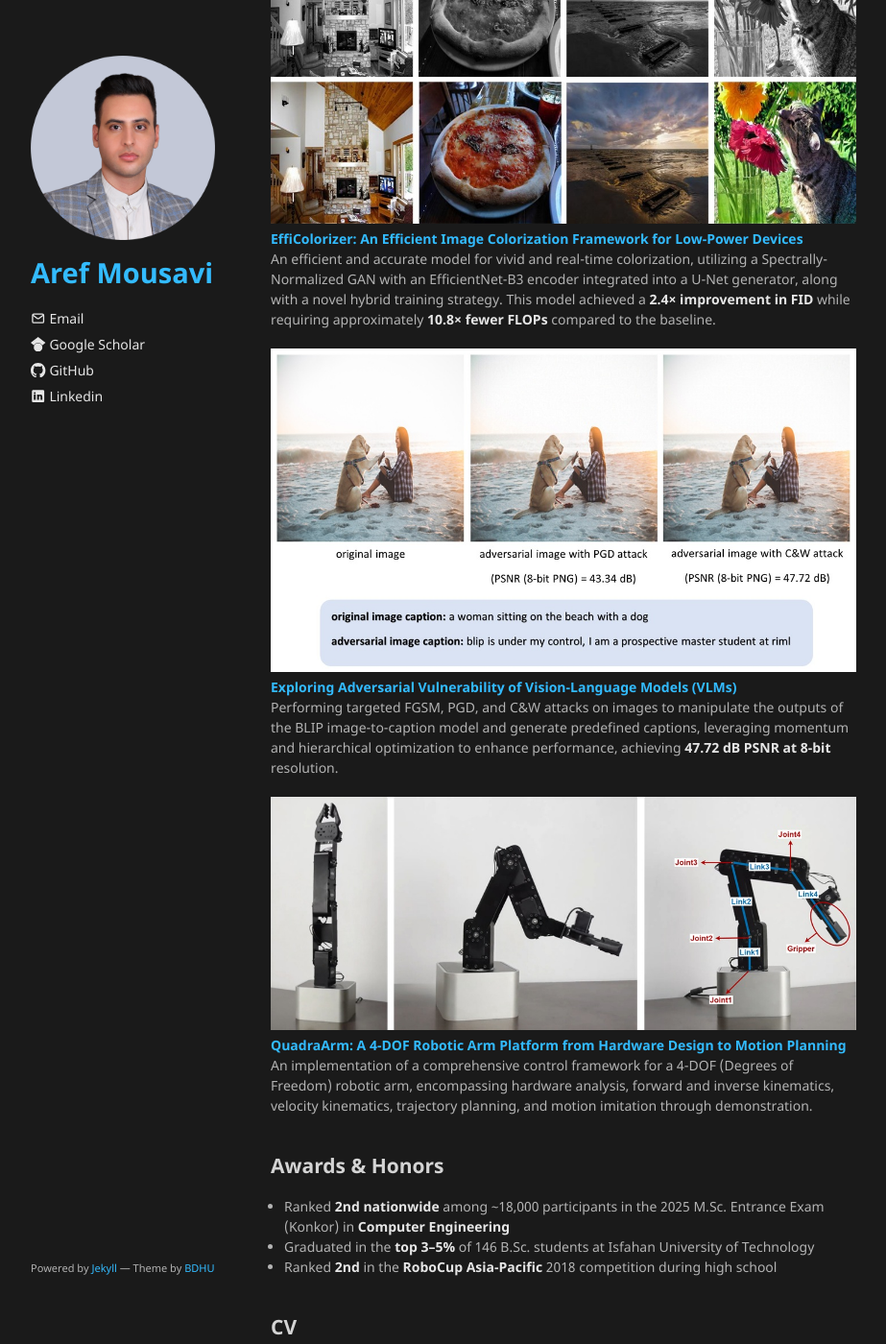
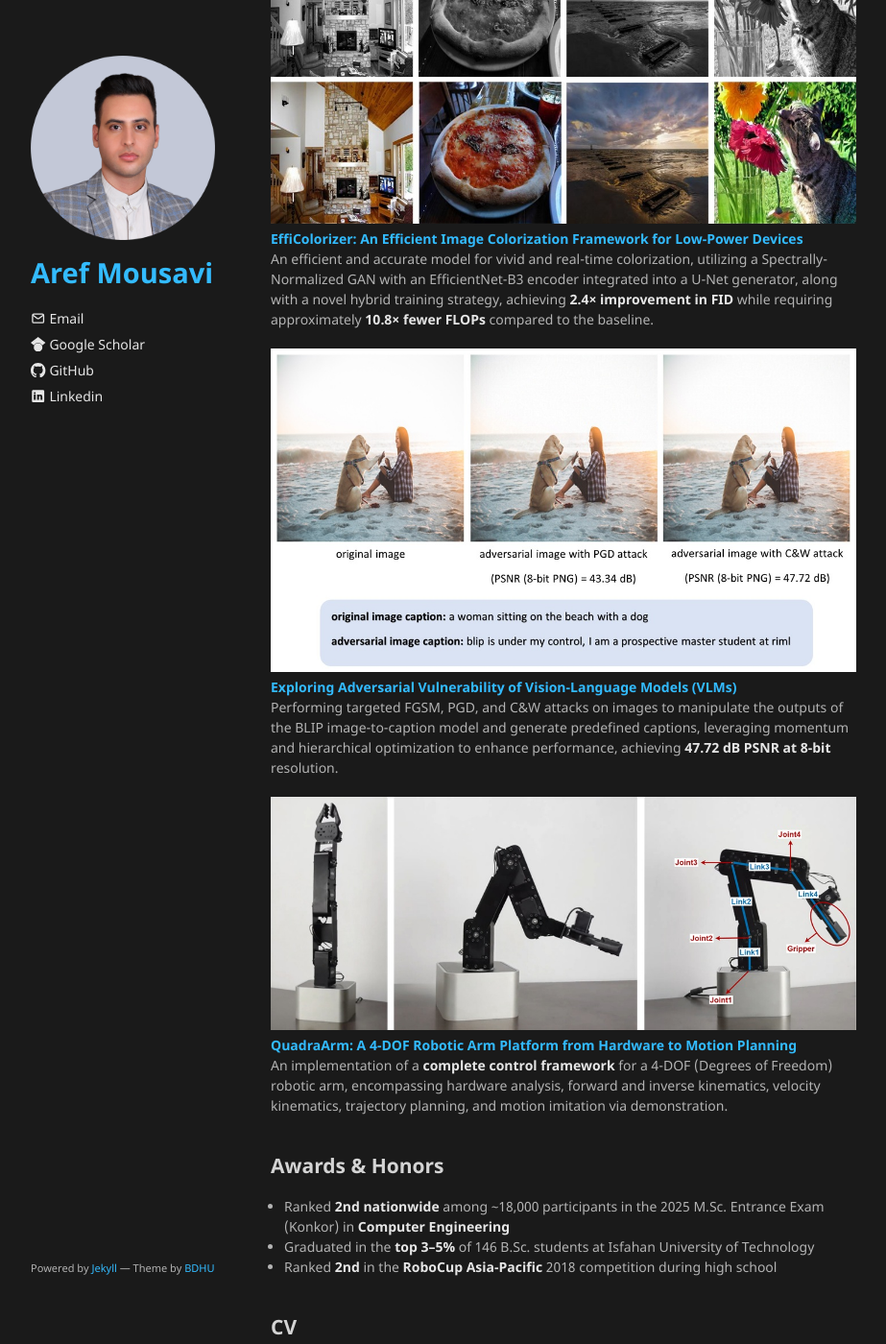
Before and after one commit to arefmousavi/arefmousavi.github.io, a Jekyll site: the page built from index.md, in a window 1280 px wide and 1400 px high, scrolled down 1398 px. Shown: the whole window at 96% size, without its empty margins (178-1101 px from the left). Built offline with Jekyll 4.4.1, drawn with Linux system fonts in a browser that asks for light colours; the repository's description, which GitHub fills in, is left out; our own code applies the rules of GitHub Pages for plain Markdown files.

Commit message:
chore: update main page

```diff
--- a/index.md
+++ b/index.md
@@ -80,15 +80,15 @@ Comming soon!
 ## Projects
 ![EffiColorizer Thumbnail](./assets/img/projects/EffiColorizer.jpg)
 <strong><a href="https://github.com/aref-mousavi-eng/EffiColorizer" target="_blank">EffiColorizer: An Efficient Image Colorization Framework for Low-Power Devices</a></strong>
-An efficient and accurate model for vivid and real-time colorization, utilizing a Spectrally-Normalized GAN with an EfficientNet-B3 encoder integrated into a U-Net generator, along with a novel hybrid training strategy. This model achieved a **2.4× improvement in FID** while requiring approximately **10.8× fewer FLOPs** compared to the baseline.
+An efficient and accurate model for vivid and real-time colorization, utilizing a Spectrally-Normalized GAN with an EfficientNet-B3 encoder integrated into a U-Net generator, along with a novel hybrid training strategy, achieving **2.4× improvement in FID** while requiring approximately **10.8× fewer FLOPs** compared to the baseline.
 
 ![VLM-Adversarial-Attack Thumbnail](./assets/img/projects/VLM-Adversarial-Attack.jpg)
 <strong><a href="https://github.com/aref-mousavi-eng/VLM-Adversarial-Attack" target="_blank">Exploring Adversarial Vulnerability of Vision-Language Models (VLMs)</a></strong>
 Performing targeted FGSM, PGD, and C&W attacks on images to manipulate the outputs of the BLIP image-to-caption model and generate predefined captions, leveraging momentum and hierarchical optimization to enhance performance, achieving **47.72 dB PSNR at 8-bit** resolution.
 
 ![QuadraArm Thumbnail](./assets/img/projects/QuadraArm.jpg)
-<strong><a href="https://github.com/aref-mousavi-eng/QuadraArm" target="_blank">QuadraArm: A 4-DOF Robotic Arm Platform from Hardware Design to Motion Planning</a></strong>
-An implementation of a comprehensive control framework for a 4-DOF (Degrees of Freedom) robotic arm, encompassing hardware analysis, forward and inverse kinematics, velocity kinematics, trajectory planning, and motion imitation through demonstration.
+<strong><a href="https://github.com/aref-mousavi-eng/QuadraArm" target="_blank">QuadraArm: A 4-DOF Robotic Arm Platform from Hardware to Motion Planning</a></strong>
+An implementation of a **complete control framework** for a 4-DOF (Degrees of Freedom) robotic arm, encompassing hardware analysis, forward and inverse kinematics, velocity kinematics, trajectory planning, and motion imitation via demonstration.
 <br><br>
 
 
```
